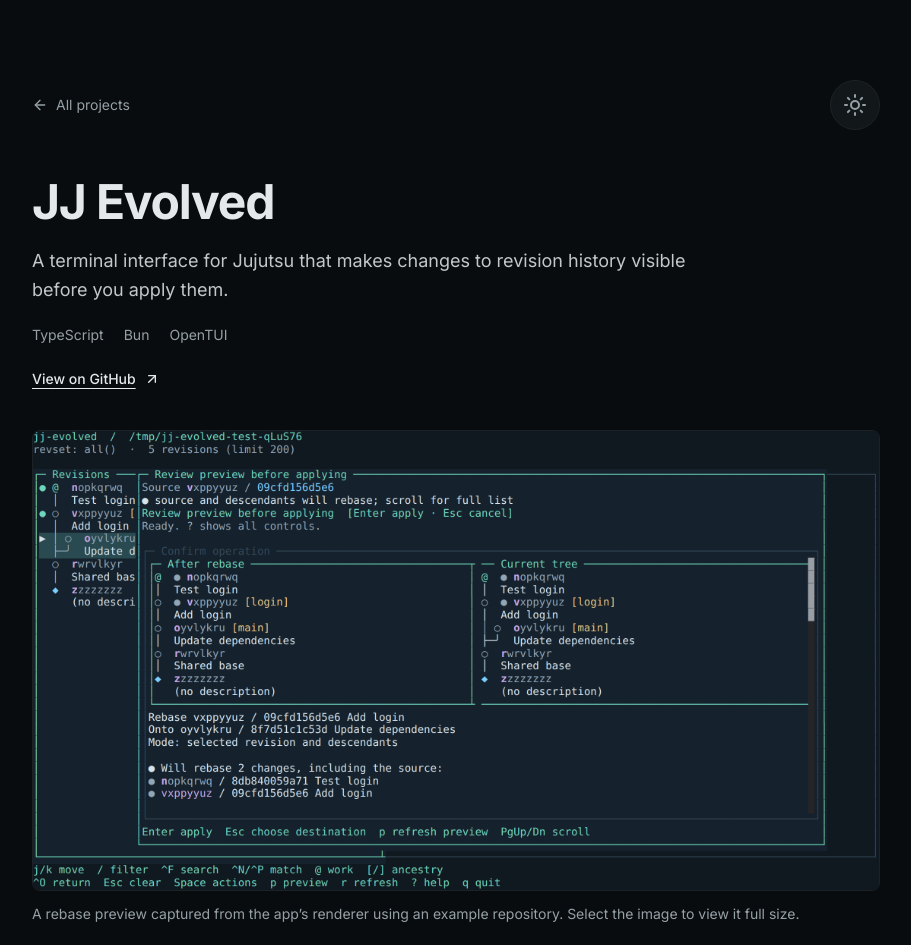
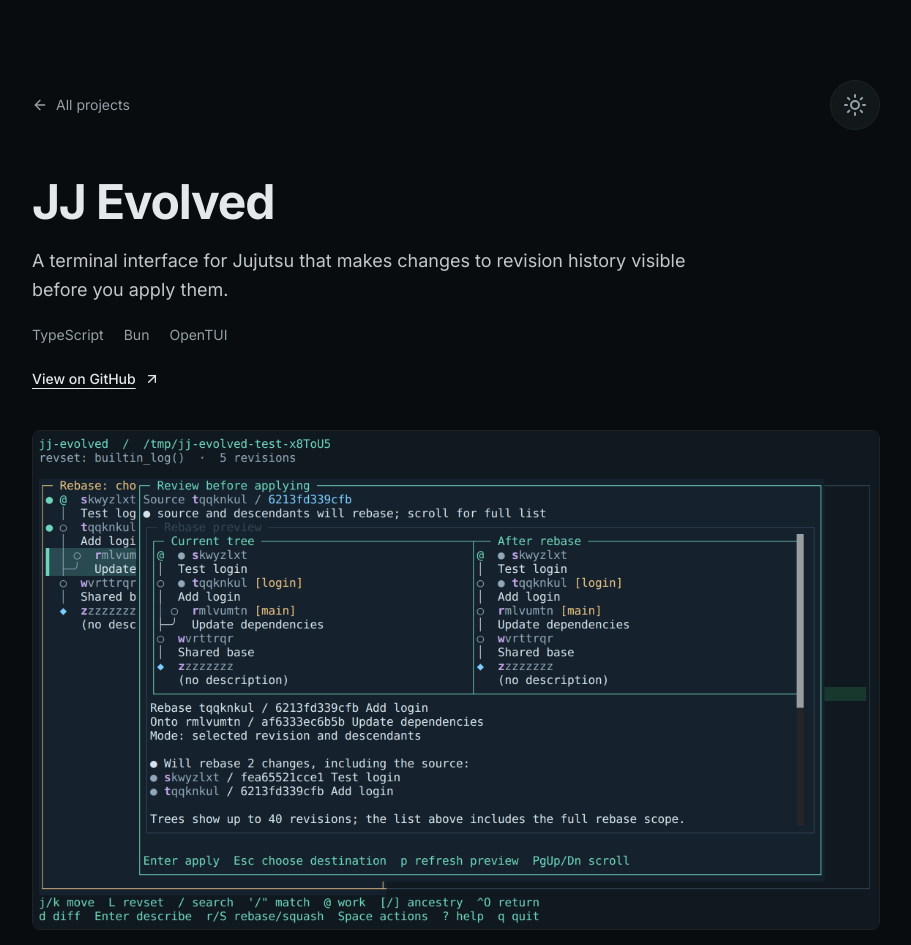
Before and after one commit to jacobabahn/portfolio, a Next.js app: page /projects/jj-evolved in a window 1280 px wide. Shown: the top 945 px of the page, without its empty margins (184-1095 px from the left). Built offline with nearby package versions, Linux system fonts and the light colour scheme.

Commit message:
fix(projects): refresh the JJ Evolved rebase screenshot
Re-render the preview from the current jj-evolved main, where the current
tree now sits on the left and the proposed rebase on the right. Update the
image dimensions and alt text to match.

```diff
--- a/app/projects/jj-evolved/page.tsx
+++ b/app/projects/jj-evolved/page.tsx
@@ -15,9 +15,9 @@
       repository="https://github.com/jacobabahn/jj-evolved"
       screenshot={{
         src: "/projects/jj-evolved-rebase.webp",
-        width: 2226,
-        height: 1210,
-        alt: "JJ Evolved comparing a proposed rebase on the left with the current revision tree on the right. Two login changes move together onto main.",
+        width: 2312,
+        height: 1362,
+        alt: "JJ Evolved comparing the current revision tree on the left with a proposed rebase on the right. Two login changes move together onto main.",
         caption: "A rebase preview captured from the app’s renderer using an example repository.",
       }}
     >
```
Also changed, not shown: public/projects/jj-evolved-rebase.webp.
